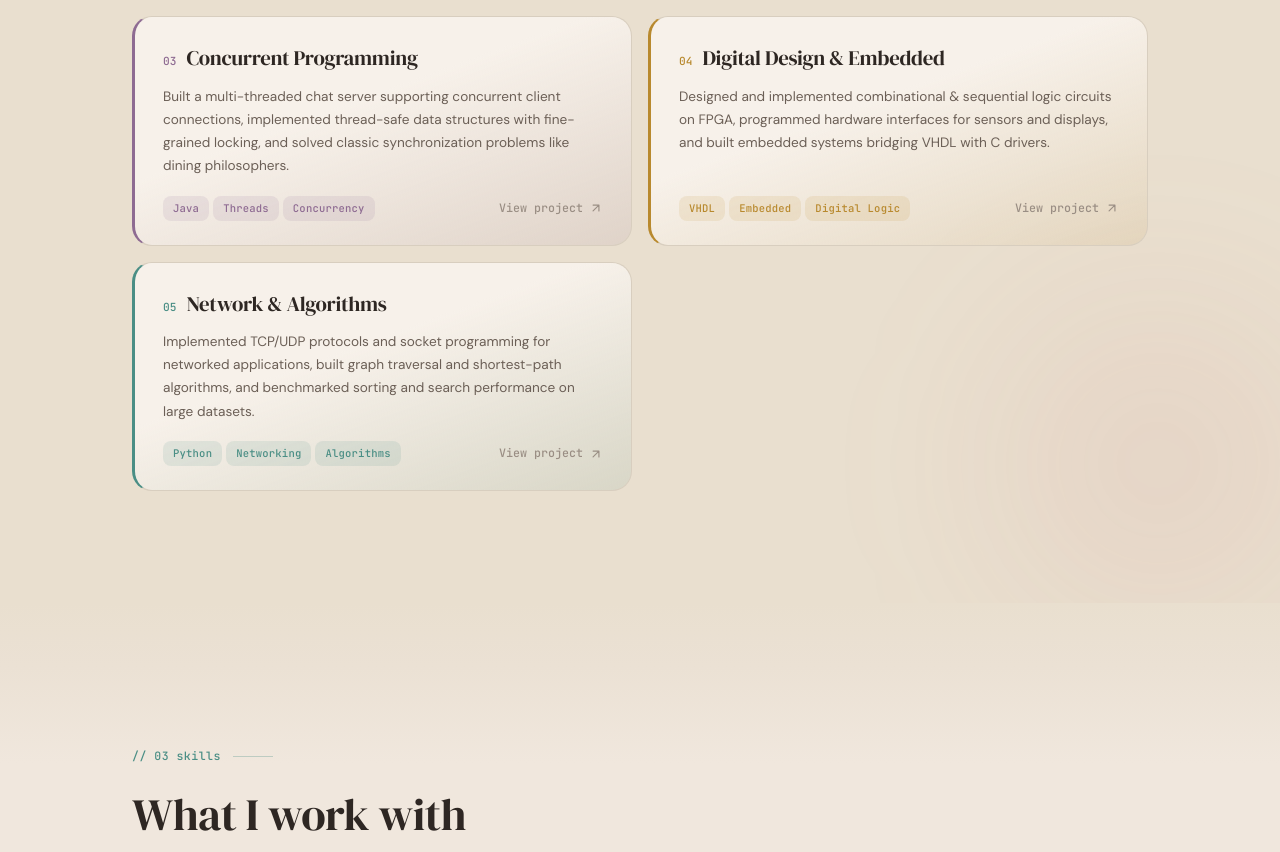
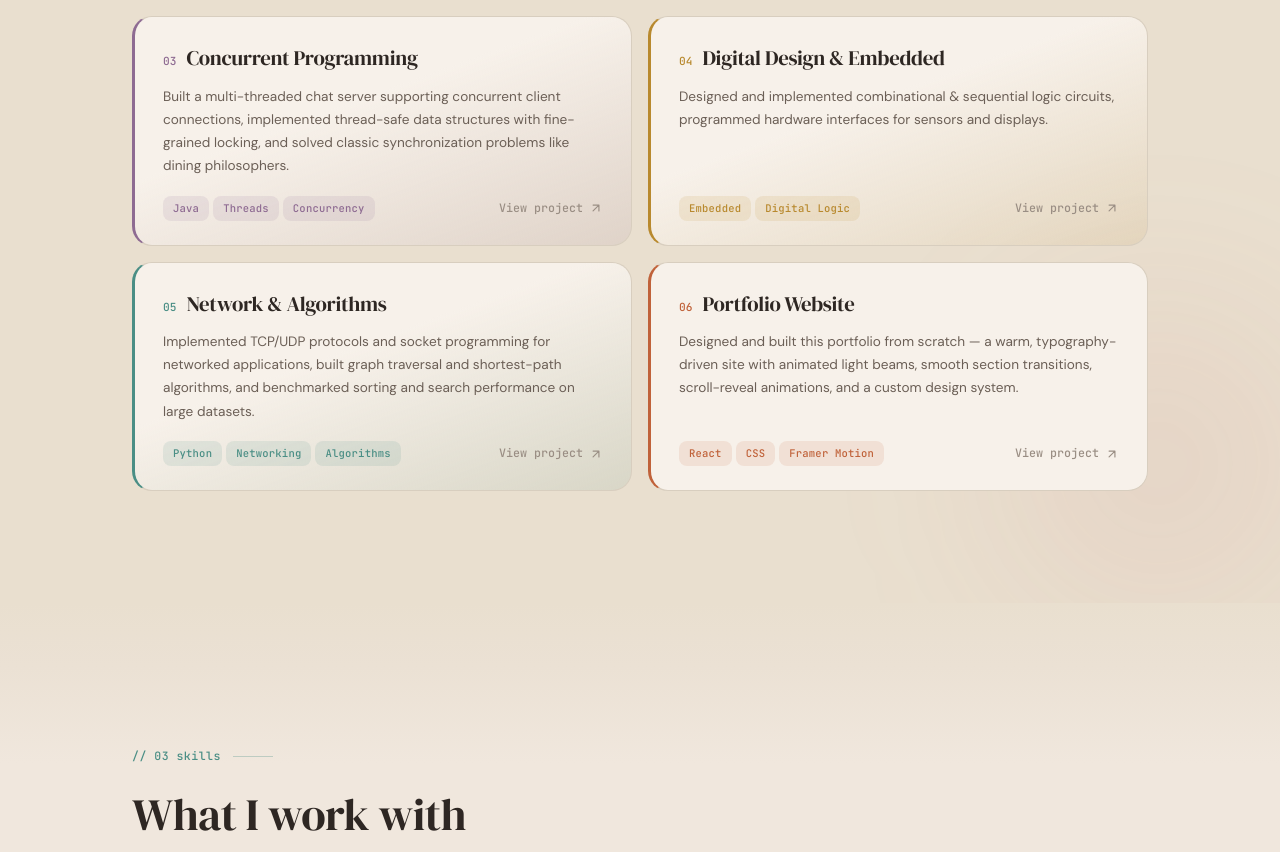
Before and after one commit to Sana8200/Portfolio_Sana, a React (Create React App) app in the folder portfolio/: page / in a window 1280 px wide. Shown: the part 2477-3329 px from the top of the page. Built offline with nearby package versions, Linux system fonts and the light colour scheme.

Commit message:
feat: new added project

```diff
--- a/portfolio/src/Projects/Projects.js
+++ b/portfolio/src/Projects/Projects.js
@@ -31,8 +31,8 @@ const PROJECTS = [
   {
     title: 'Digital Design & Embedded',
     num: '04',
-    desc: 'Designed and implemented combinational & sequential logic circuits on FPGA, programmed hardware interfaces for sensors and displays, and built embedded systems bridging VHDL with C drivers.',
-    tags: ['VHDL', 'Embedded', 'Digital Logic'],
+    desc: 'Designed and implemented combinational & sequential logic circuits, programmed hardware interfaces for sensors and displays.',
+    tags: ['Embedded', 'Digital Logic'],
     link: 'https://github.com/Sana8200',
     color: 'amber',
   },
@@ -43,6 +43,14 @@ const PROJECTS = [
     tags: ['Python', 'Networking', 'Algorithms'],
     link: 'https://github.com/Sana8200',
     color: 'teal',
+  },
+  {
+    title: 'Portfolio Website',
+    num: '06',
+    desc: 'Designed and built this portfolio from scratch — a warm, typography-driven site with animated light beams, smooth section transitions, scroll-reveal animations, and a custom design system.',
+    tags: ['React', 'CSS', 'Framer Motion'],
+    link: 'https://github.com/Sana8200',
+    color: 'rust',
   },
 ];
 
```
